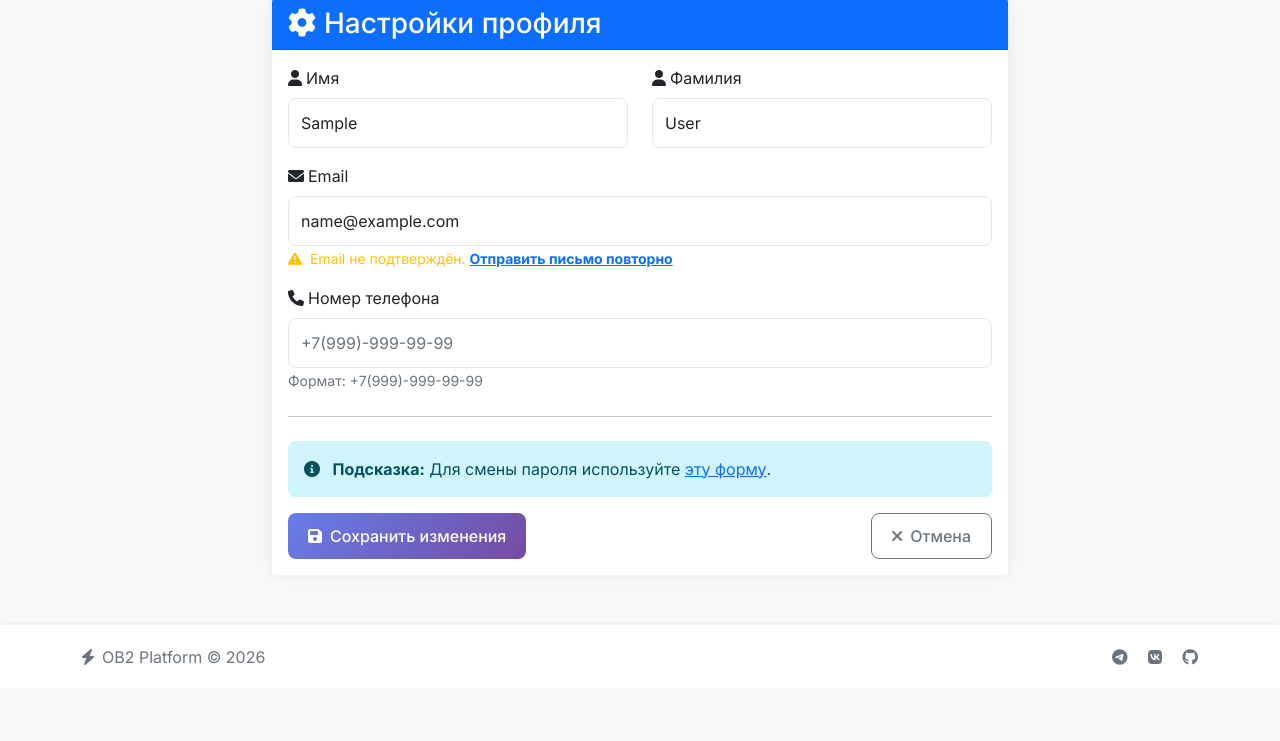
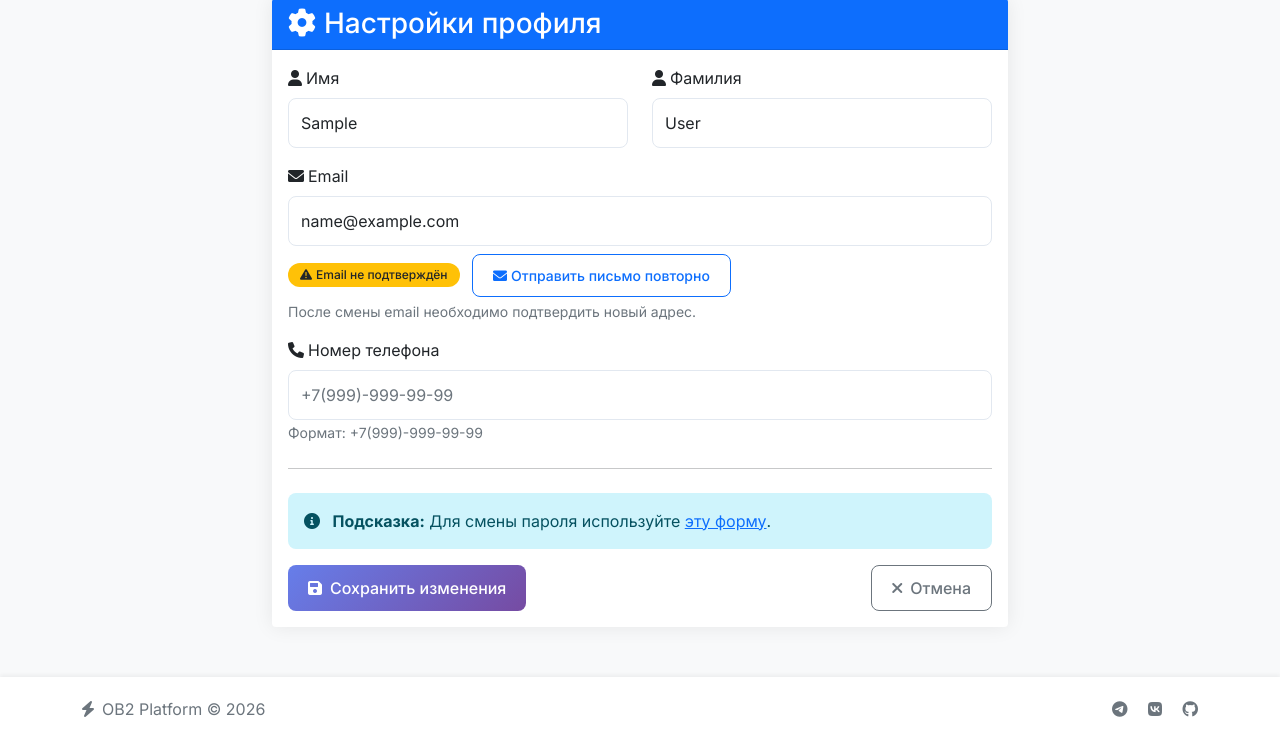
Before and after one commit to Alexander123-byte/ob2-platform, a Django app: page /accounts/settings/ in a window 1280 px wide. Shown: the part 87-828 px from the top of the page. Before the commit the page ends 752 px from the top, so only its background shows below. Run offline with Django 4.2, Linux system fonts and the light colour scheme; the visitor is signed in with stand-in values (Sample User, id 1); some libraries are stand-ins or nearby versions.

Commit message:
Added functionality for the "resend email" button if your email has not been confirmed.

```diff
--- a/apps/accounts/urls.py
+++ b/apps/accounts/urls.py
@@ -1,6 +1,7 @@
 from django.urls import path
 from django.contrib.auth.views import LogoutView
-from .views import UserRegistrationView, UserLoginView, verify_email, ProfileView, SettingsView
+from .views import (UserRegistrationView, UserLoginView, verify_email,
+                    ProfileView, SettingsView, ResendVerificationEmailView)
 
 app_name = 'accounts'
 
@@ -11,4 +12,5 @@ urlpatterns = [
     path('verify/<uidb64>/<token>/', verify_email, name='verify_email'),
     path('profile/', ProfileView.as_view(), name='profile'),
     path('settings/', SettingsView.as_view(), name='settings'),
+    path('resend-verification/', ResendVerificationEmailView.as_view(), name='resend_verification'),
 ]
--- a/apps/accounts/views.py
+++ b/apps/accounts/views.py
@@ -1,4 +1,5 @@
 from django.urls import reverse_lazy
+from datetime import datetime, timedelta
 from django.contrib.auth.views import LoginView
 from django.views.generic import CreateView, UpdateView, DetailView
 from django.shortcuts import redirect
@@ -6,6 +7,7 @@ from django.utils.http import urlsafe_base64_decode
 from django.contrib.auth.tokens import default_token_generator
 from django.contrib import messages
 from django.contrib.auth.mixins import LoginRequiredMixin
+from django.views import View
 from .forms import UserRegistrationForm, PhoneNumberLoginForm, UserSettingsForm
 from .models import User
 from .utils import send_verification_email
@@ -101,3 +103,33 @@ class SettingsView(LoginRequiredMixin, UpdateView):
     def form_invalid(self, form):
         messages.error(self.request, 'Пожалуйста, исправьте ошибки в форме.')
         return super().form_valid(form)
+
+
+class ResendVerificationEmailView(LoginRequiredMixin, View):
+    """Повторная отправка письма с подтверждением email"""
+
+    def get(self, request):
+        user = request.user
+
+        if user.email_verified:
+            messages.info(request, 'Ваш email уже подтверждён.')
+            return redirect('accounts:settings')
+
+        last_sent = request.session.get('last_verification_email_sent')
+        if last_sent:
+            last_sent_time = datetime.fromisoformat(last_sent)
+            if datetime.now() - last_sent_time < timedelta(minutes=2):
+                messages.warning(request, 'Письмо уже было отправлено недавно. Подождите 2 минуты.')
+                return redirect('accounts:settings')
+
+        try:
+            success = send_verification_email(user, request)
+            if success:
+                request.session['last_verification_email_sent'] = datetime.now().isoformat()
+                messages.success(request, 'Письмо с подтверждением отправлено повторно! Проверьте вашу почту.')
+            else:
+                messages.error(request, 'Не удалось отправить письмо. Попробуйте позже.')
+        except Exception as e:
+            messages.error(request, f'Ошибка при отправке письма: {e}')
+
+        return redirect('accounts:settings')
--- a/templates/accounts/settings.html
+++ b/templates/accounts/settings.html
@@ -75,11 +75,27 @@
                                 {% endfor %}
                             </div>
                         {% endif %}
-                        {% if not user.email_verified %}
-                            <small class="text-warning">
-                                <i class="fas fa-exclamation-triangle me-1"></i>
-                                Email не подтверждён.
-                                <a href="#" class="alert-link">Отправить письмо повторно</a>
+
+                        <!-- Статус подтверждения email -->
+                        {% if user.email_verified %}
+                            <div class="mt-2">
+                                <span class="badge bg-success">
+                                    <i class="fas fa-check-circle me-1"></i>Email подтверждён
+                                </span>
+                            </div>
+                        {% else %}
+                            <div class="mt-2">
+                                <span class="badge bg-warning text-dark">
+                                    <i class="fas fa-exclamation-triangle me-1"></i>Email не подтверждён
+                                </span>
+                                <a href="{% url 'accounts:resend_verification' %}"
+                                   class="btn btn-sm btn-outline-primary ms-2"
+                                   onclick="return confirm('Отправить письмо с подтверждением повторно?');">
+                                    <i class="fas fa-envelope me-1"></i>Отправить письмо повторно
+                                </a>
+                            </div>
+                            <small class="text-muted d-block mt-1">
+                                После смены email необходимо подтвердить новый адрес.
                             </small>
                         {% endif %}
                     </div>
@@ -162,5 +178,20 @@ document.addEventListener('DOMContentLoaded', function() {
     }
 });
 </script>
+<script>
+document.addEventListener('DOMContentLoaded', function() {
+    const resendLink = document.querySelector('a[href*="resend_verification"]');
+
+    if (resendLink) {
+        resendLink.addEventListener('click', function(e) {
+            e.preventDefault();
+
+            if (confirm('Отправить письмо с подтверждением на адрес {{ user.email }}?')) {
+                window.location.href = this.href;
+            }
+        });
+    }
+});
+</script>
 {% endblock %}
 {% endblock %}
```
Also changed, not shown: apps/accounts/utils.py (+6 -7 lines).
